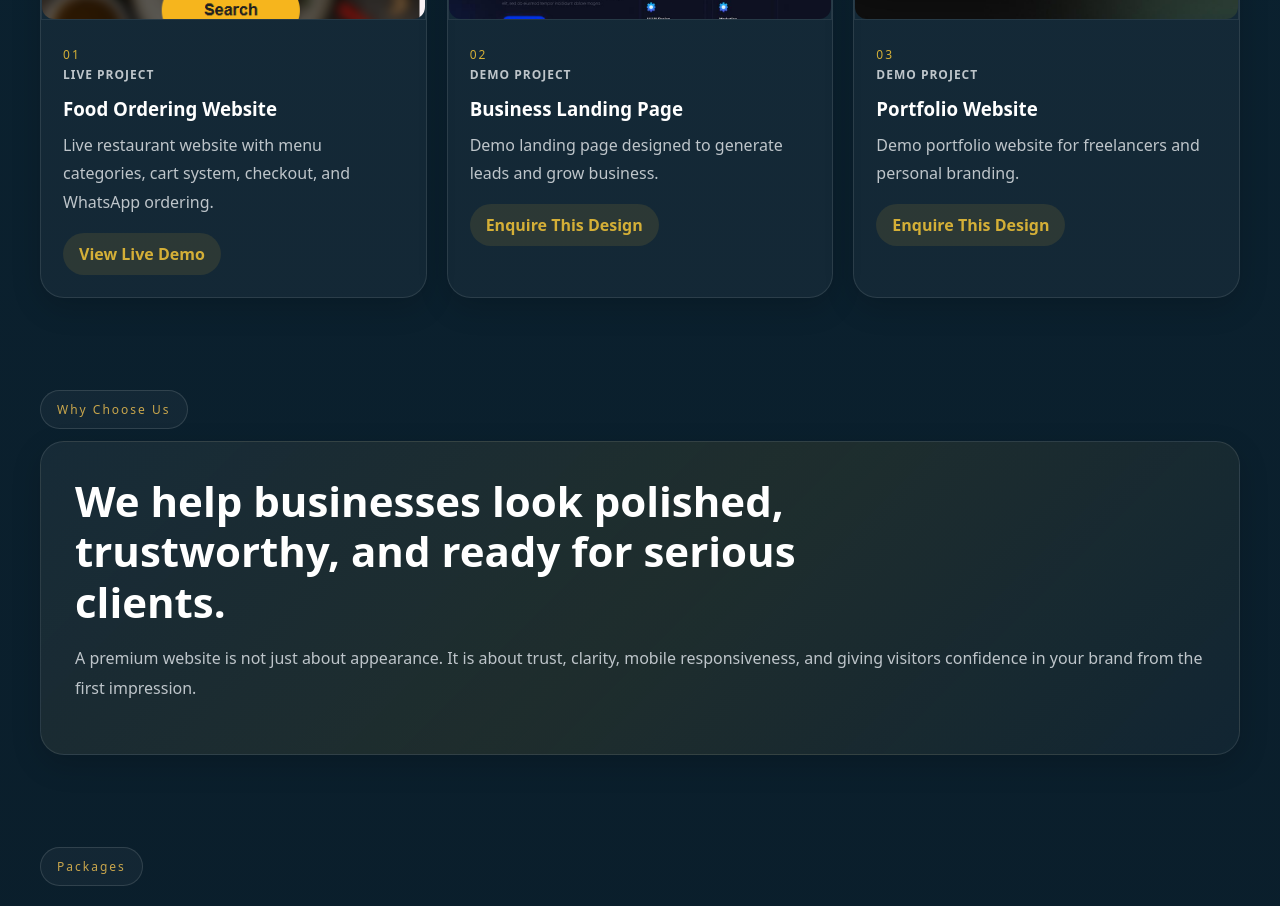
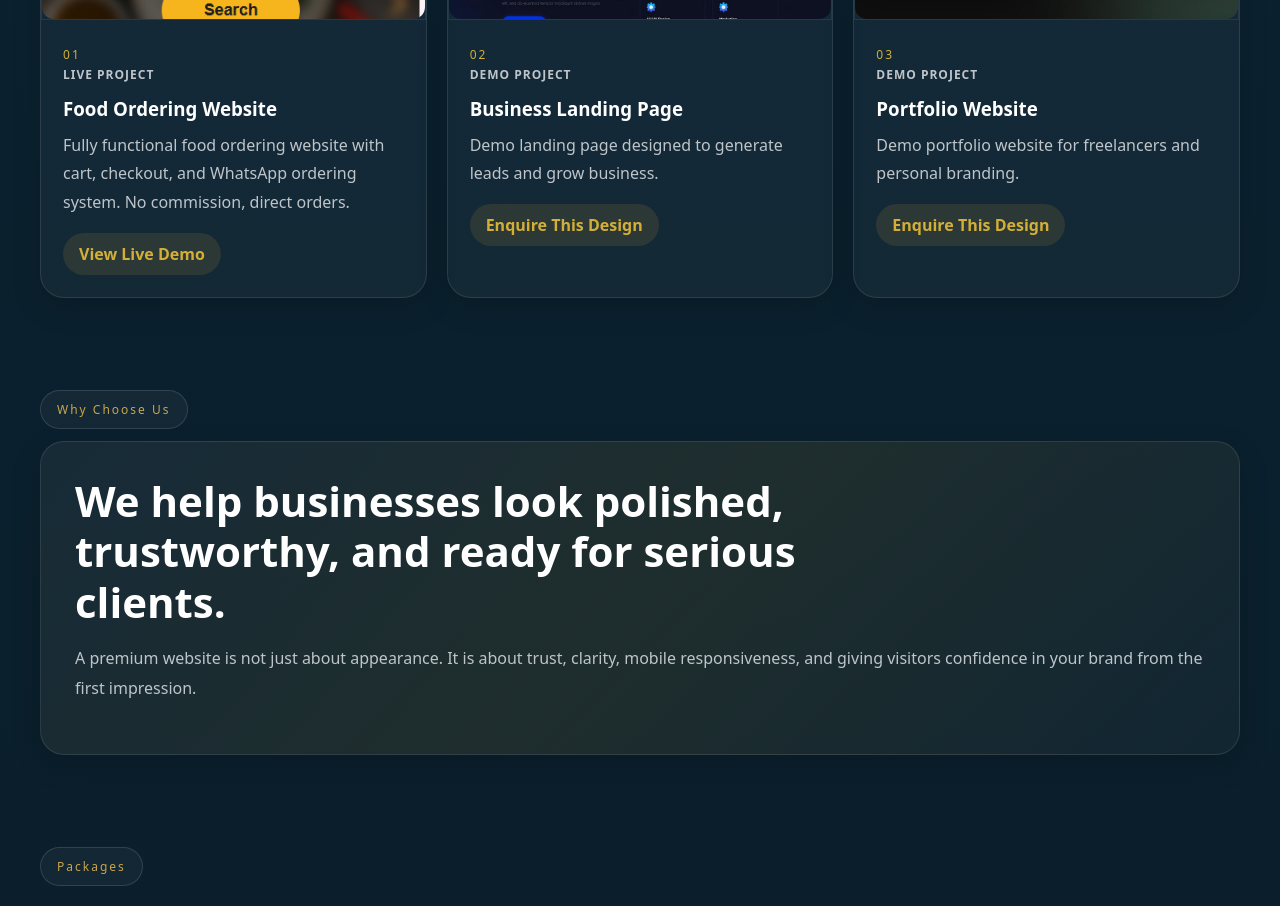
Before and after one commit to GATTUDEEPTHI2/pixelcraftstudio, a Next.js app: page / in a window 1280 px wide. Shown: the part 2320-3226 px from the top of the page. Built offline with nearby package versions, Linux system fonts and the light colour scheme.

Commit message:
Improve project description

```diff
--- a/app/Projects.tsx
+++ b/app/Projects.tsx
@@ -13,9 +13,9 @@ export default function Projects() {
   const projects: Project[] = [
     {
       title: "Food Ordering Website",
-      text: "Live restaurant website with menu categories, cart system, checkout, and WhatsApp ordering.",
+      text: "Fully functional food ordering website with cart, checkout, and WhatsApp ordering system. No commission, direct orders.",
       image: "/zenvora-demo.png",
-      liveLink: "https://zenvora-kitchen.vercel.app/",
+      liveLink: "https://zenvora-kitchen.vercel.app",
     },
     {
       title: "Business Landing Page",
```
